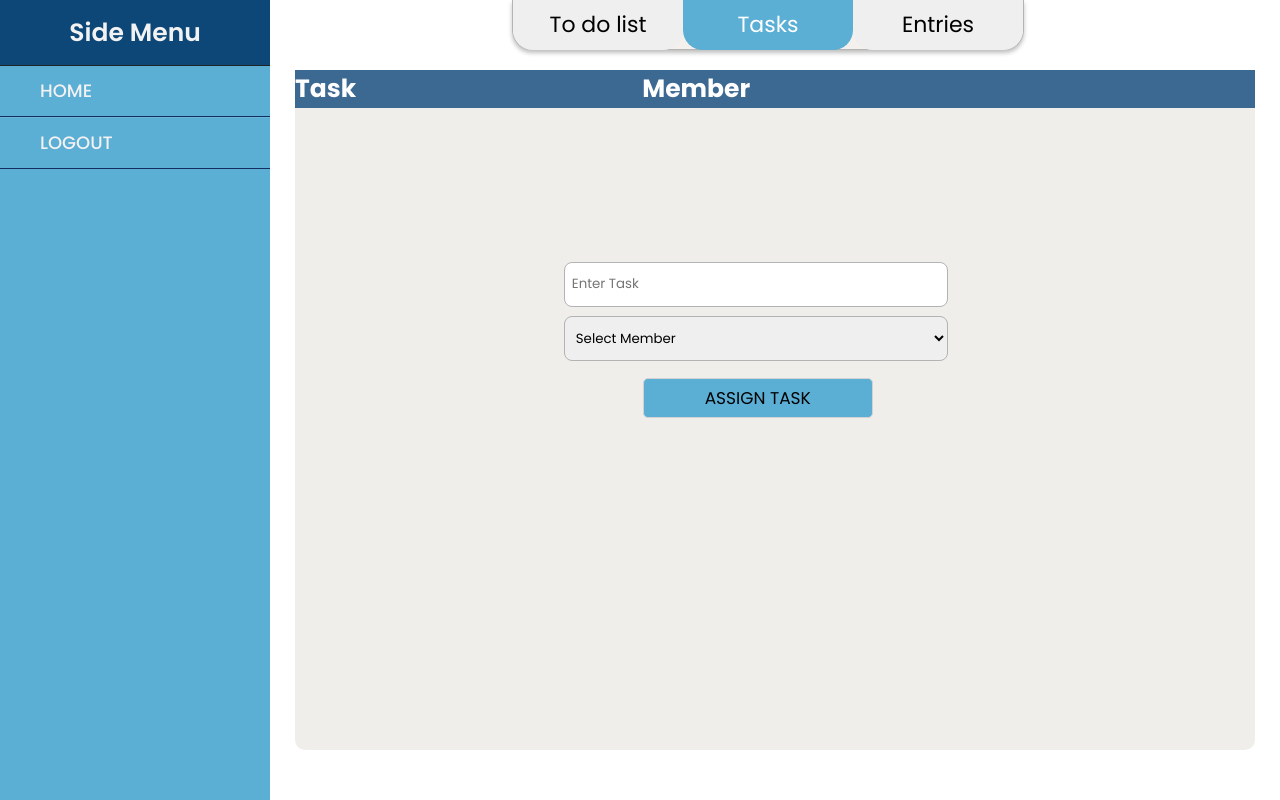
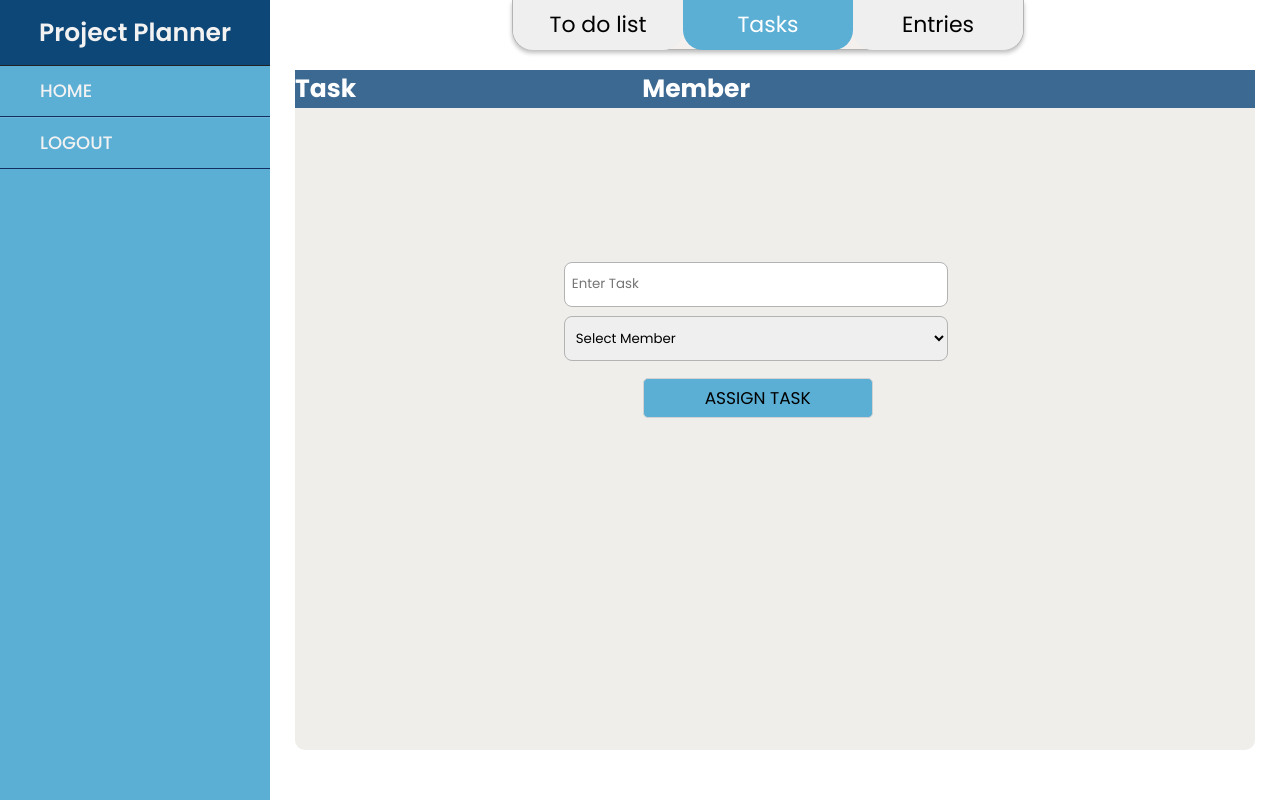
Before and after one commit to AmrutaKoshe/Project-Planner, a PHP site: page /folder/tasks.php in a window 1280 px wide. Run offline with PHP 8.4, Linux system fonts and the light colour scheme; a user stored in the database is signed in; data comes from the database, SQL or seed files in the repository; data that the repository does not hold is empty; some libraries are stand-ins or nearby versions.

Commit message:
minor changes

```diff
--- a/folder/entries.php
+++ b/folder/entries.php
@@ -23,7 +23,7 @@
         <i class="fas fa-times"></i>
       </label>
       <nav id="sidebar">
-        <div class="title">Side Menu</div>
+        <div class="title">Project Planner</div>
         <ul class="list-items">
           <li><a href="newProject.php">HOME</a></li>
           <li><a href="logout.php">LOGOUT</a></li>
--- a/folder/tasks.php
+++ b/folder/tasks.php
@@ -67,7 +67,7 @@
         <i class="fas fa-times"></i>
       </label>
       <nav id="sidebar">
-        <div class="title">Side Menu</div>
+        <div class="title">Project Planner</div>
         <ul class="list-items">
         <li><a href="newProject.php">HOME</a></li>
             <?php
--- a/folder/to-do.php
+++ b/folder/to-do.php
@@ -190,7 +190,7 @@
           mysqli_query($conn, "UPDATE entries SET checked='1' where pid = '$pid' and insertentry = '$chk'");
         }
             header("HTTP/1.1 303 See Other");
-            header("location: http://$_SERVER[HTTP_HOST]/an-project-planner/folder/to-do.php");
+            header("location: http://$_SERVER[HTTP_HOST]/Project-Planner/folder/to-do.php");
       }
 
     ?>
```
